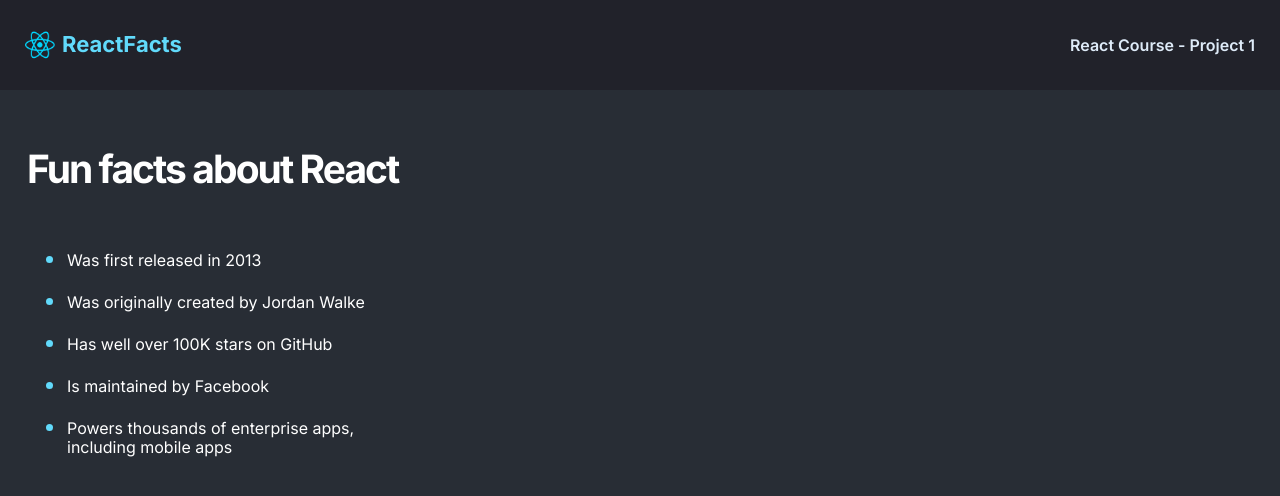
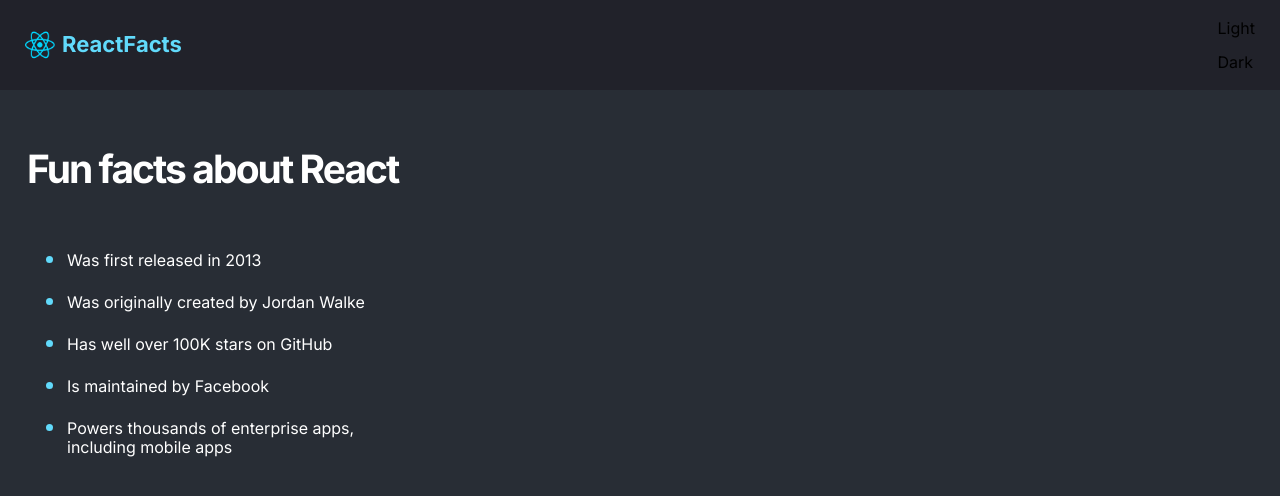
Before and after one commit to yash251/react-static-info, a React app: page / in a window 1280 px wide. Shown: the top 496 px of the page. Built offline with nearby package versions, Linux system fonts and the light colour scheme.

Commit message:
light-dark mode

```diff
--- a/components/Navbar.js
+++ b/components/Navbar.js
@@ -1,11 +1,20 @@
 import React from "react"
 
-export default function Navbar() {
+export default function Navbar(props) {
     return (
-        <nav>
+        <nav
+            className={props.darkMode ? "dark" : ""}
+        >
             <img src="../images/react-icon-small.png" className="nav--icon" />
             <h3 className="nav--logo_text">ReactFacts</h3>
-            <h4 className="nav--title">React Course - Project 1</h4>
+
+            <div className="toggler">
+                <p className="toggler--light">Light</p>
+                <div className="toggler--slider" onClick={props.toggleDarkMode}>
+                    <div className="toggler--slider--circle"></div>
+                </div>
+                <p className="toggler--dark">Dark</p>
+            </div>
         </nav>
     )
 }
```
